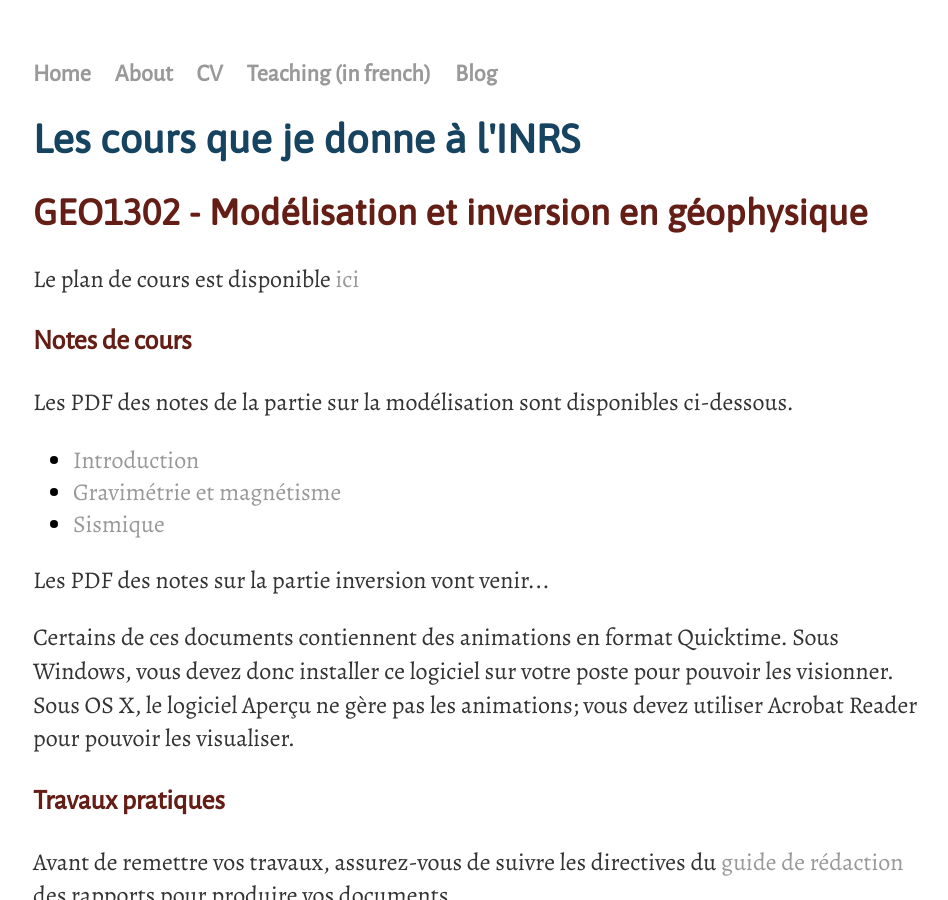
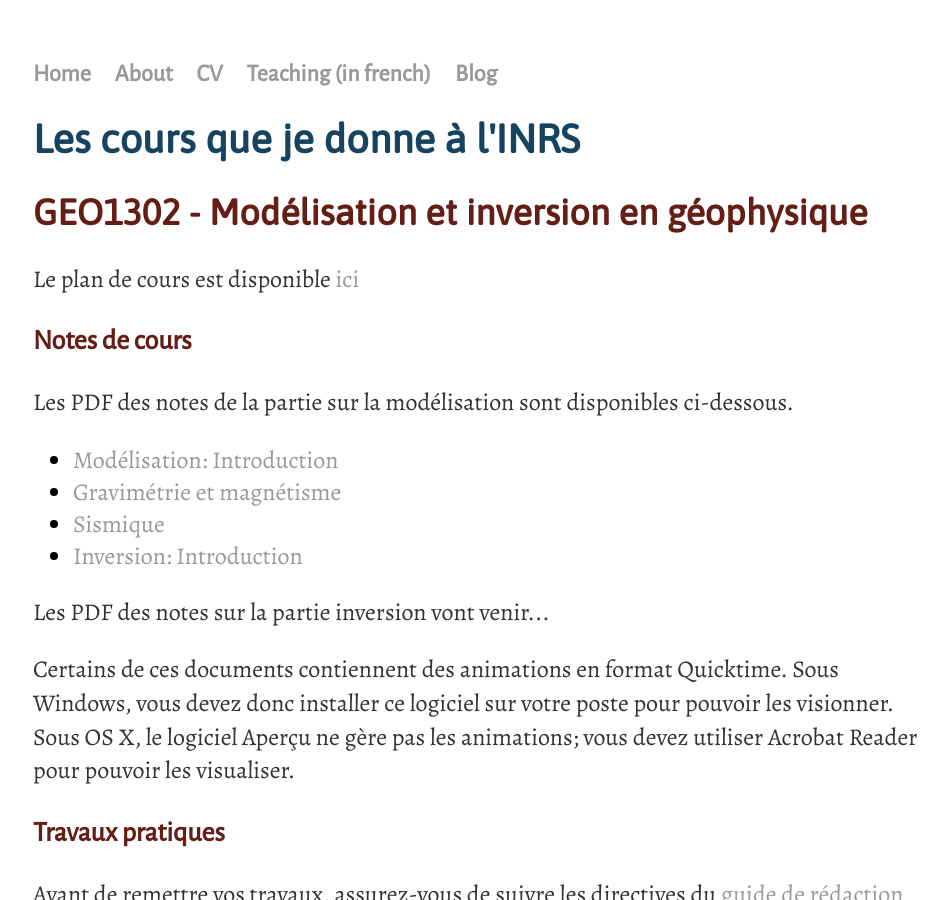
Before and after one commit to bernard-giroux/bernard-giroux.github.io, a Jekyll site: the page built from teaching/index.html, in a window 1280 px wide and 900 px high. Shown: the whole window, without its empty margins (159-1107 px from the left). Built offline with Jekyll 4.4.1, drawn with Linux system fonts in a browser that asks for light colours.

Commit message:
ajout pdf introduction, partie inversion

```diff
--- a/teaching/index.html
+++ b/teaching/index.html
@@ -11,9 +11,10 @@ title: Enseignement
 		<h3>Notes de cours</h3>
 		<p>Les PDF des notes de la partie sur la modélisation sont disponibles ci-dessous.</p>
 		<ul>
-			<li><a href=PDFs/01_intro.pdf>Introduction</a></li>
+			<li><a href=PDFs/01_intro.pdf>Modélisation: Introduction</a></li>
 			<li><a href=PDFs/02_potent.pdf>Gravimétrie et magnétisme</a></li>
 			<li><a href=PDFs/03_ondes.pdf>Sismique</a></li>
+			<li><a href=PDFs/04_intro_inv.pdf>Inversion: Introduction</a></li>
 		</ul>
 		<p>Les PDF des notes sur la partie inversion vont venir...</p>
 		<p>Certains de ces documents contiennent des animations en format Quicktime.  Sous Windows, vous devez donc installer ce logiciel sur votre poste pour pouvoir les visionner.  Sous OS X, le logiciel Aperçu ne gère pas les animations; vous devez utiliser Acrobat Reader pour pouvoir les visualiser.</p>
@@ -23,6 +24,7 @@ title: Enseignement
 		<p>Des codes python et matlab sont disponibles <a href=https://github.com/bernard-giroux/geo1302>ici</a>.
 	</div>
 	<div>
+
 		<h2>GEO1303 - Méthodes sismiques</h2>
 
 		<p>Le plan de cours est disponible <a href=plan_sismique.html>ici</a></p>
```
Also changed, not shown: 1 other file.
